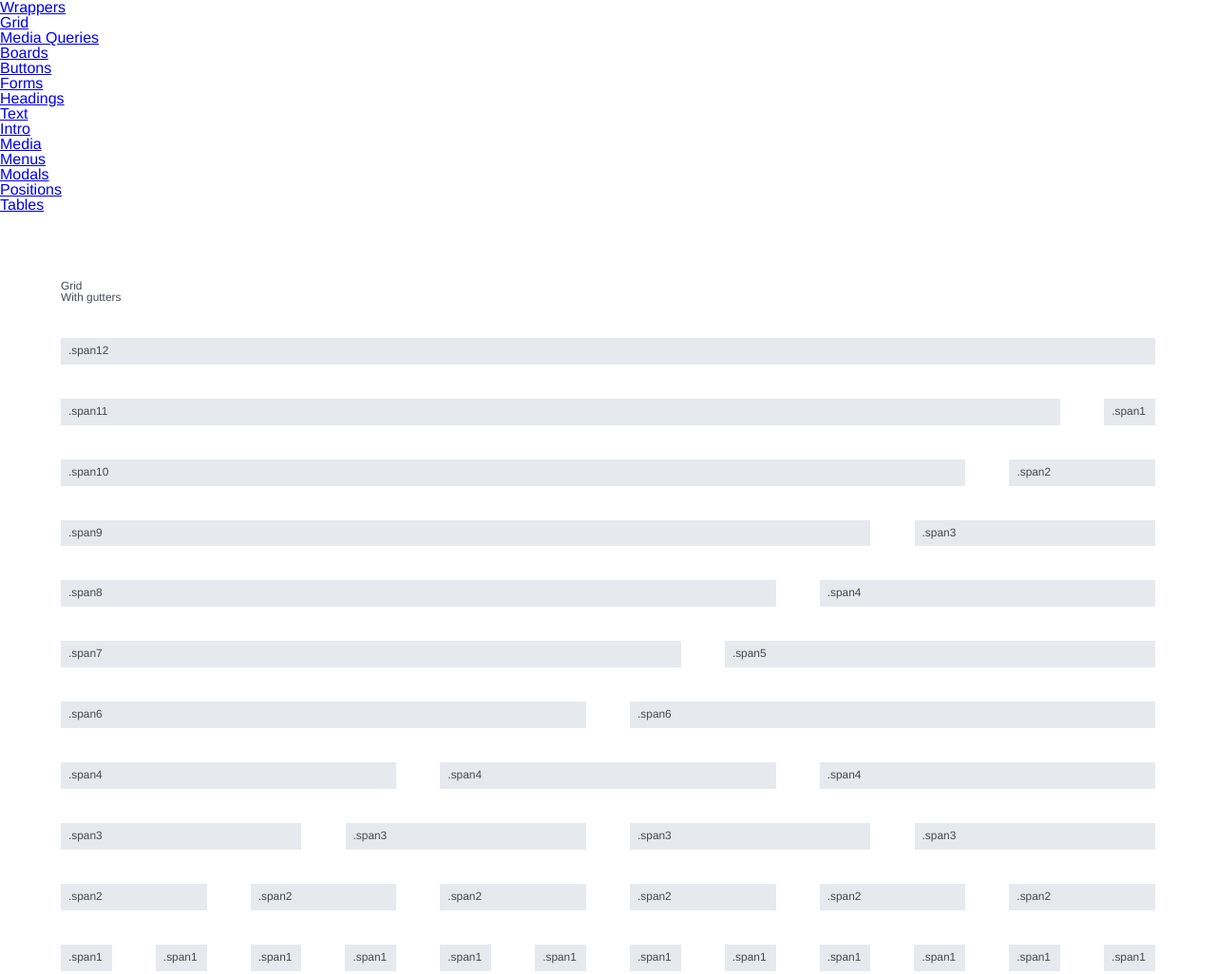
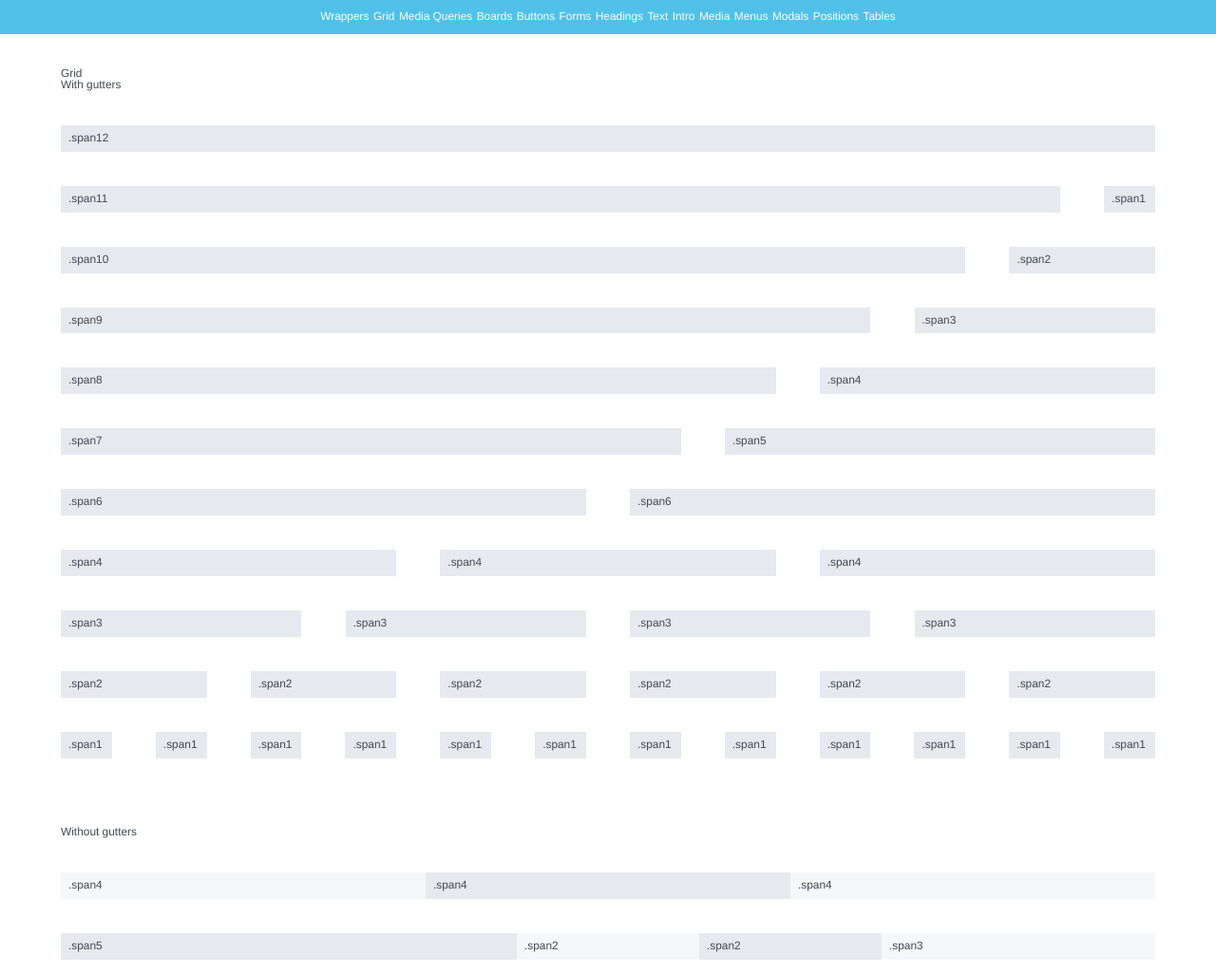
Before and after one commit to aschmelyun/Cannonfire, a website: page build/index.html in a window 1280 px wide. Shown: the top 1026 px of the page at 95% size. Drawn offline with Linux system fonts and the light colour scheme.

Commit message:
Added beginnings of navigation styles and basic primary/secondary schemes.

```diff
--- a/src/base/_variables.scss
+++ b/src/base/_variables.scss
@@ -134,14 +134,15 @@ $default-margin-normal:         8px;
 $default-margin-large:          16px;
 $default-margin-huge:           32px;
 
-// = Navigation
-$navigation-padding:            12px 32px 12px 0;
-$navigation-border:             1px solid $color-secondary;
-$navigation-font-size:          1.15em;
-$navigation-font-weight:        normal;
-$navigation-font-color:         $color-secondary-alt;
-$navigation-font-color-hover:   $color-primary;
-$navigation-font-color-active:  $color-primary;
+// = Menus
+$menu-color-primary:			$white;
+$menu-background-primary:		$color-primary;
+$menu-color-secondary:			$font-color;
+$menu-background-secondary:		$color-secondary;
+$menu-padding:					12px 0;
+$menu-font-size:				$font-size-small;
+$menu-hover-background:			rgba(0,0,0,0.1);
+$menu-active-background:		rgba(0,0,0,0.15);
 
 // = Paddings
 $default-padding-small:          4px;
--- a/src/partials/_menus.scss
+++ b/src/partials/_menus.scss
@@ -0,0 +1,55 @@
+nav {
+
+	&.fixed {
+		position: fixed;
+		width: 100%;
+		top: 0;
+		left: 0;
+	}
+
+	&.primary {
+		background: $menu-background-primary;
+		color: $menu-color-primary;
+
+		ul li a:hover {
+			background: darken($menu-background-primary, 10%);
+		}
+
+		ul li a:active {
+			background: darken($menu-background-primary, 15%);
+		}
+	}
+
+	&.secondary {
+		background: $menu-background-secondary;
+		color: $menu-color-secondary;
+
+		ul li a:hover {
+			background: darken($menu-background-secondary, 10%);
+		}
+
+		ul li a:active {
+			background: darken($menu-background-secondary, 15%);
+		}
+	}
+
+	ul {
+		margin: 0;
+		padding: 0;
+		list-style-type: none;
+
+		li {
+			list-style-type: none;
+			display: inline-block;
+			font-size: 0;
+
+			a {
+				text-decoration: none;
+				color: inherit;
+				display: inline-block;
+				font-size: $menu-font-size;
+				padding: $menu-padding;
+			}
+		}
+	}
+}
```
Also changed, not shown: build/assets/css/cannonfire.css, build/assets/css/cannonfire.min.css, build/index.html.
